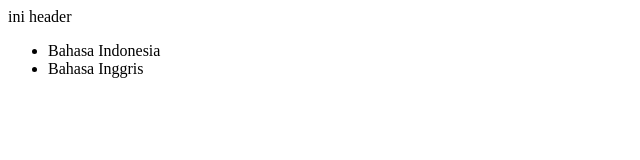
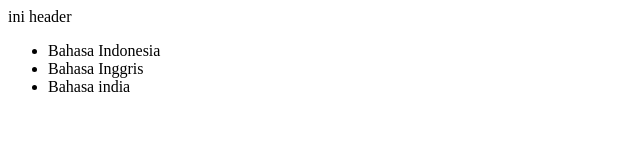
Before and after one commit to sayyif/perpustakaan, a plain HTML site: page index.html in a window 1280 px wide. Shown: the full height of the page, 0-640 px from the left. Drawn offline with Linux system fonts and the light colour scheme.

Commit message:
menambahkan buku update.html

```diff
--- a/index.html
+++ b/index.html
@@ -3,5 +3,6 @@
   <ul>
     <li>Bahasa  Indonesia</li>
     <li>Bahasa Inggris</li>
+    <li>Bahasa india</li>
     </ul>
 </html>
```
